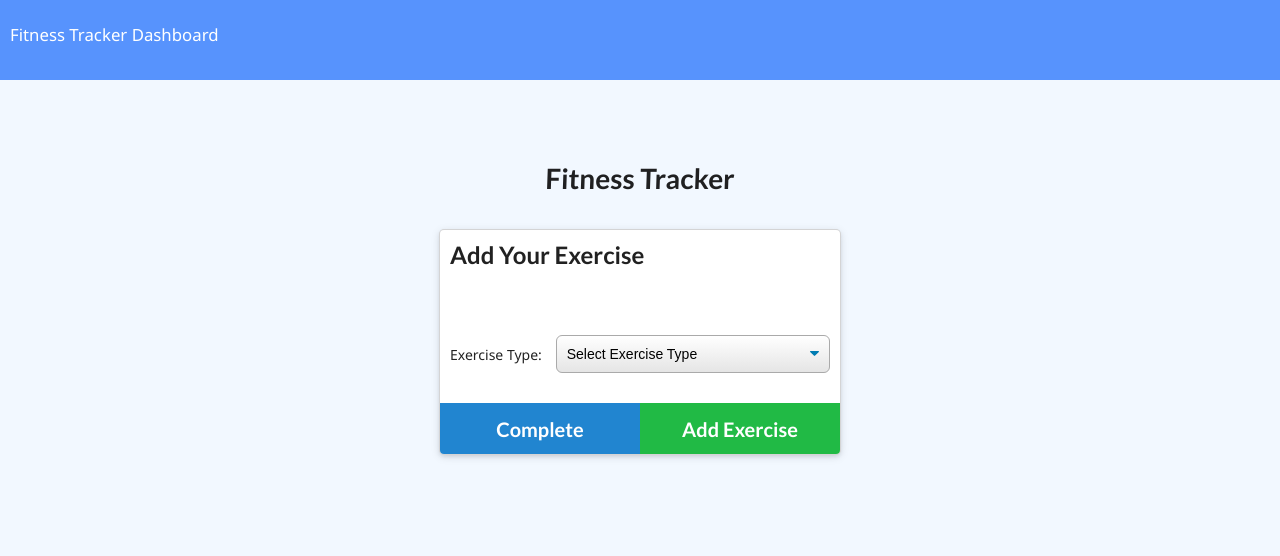
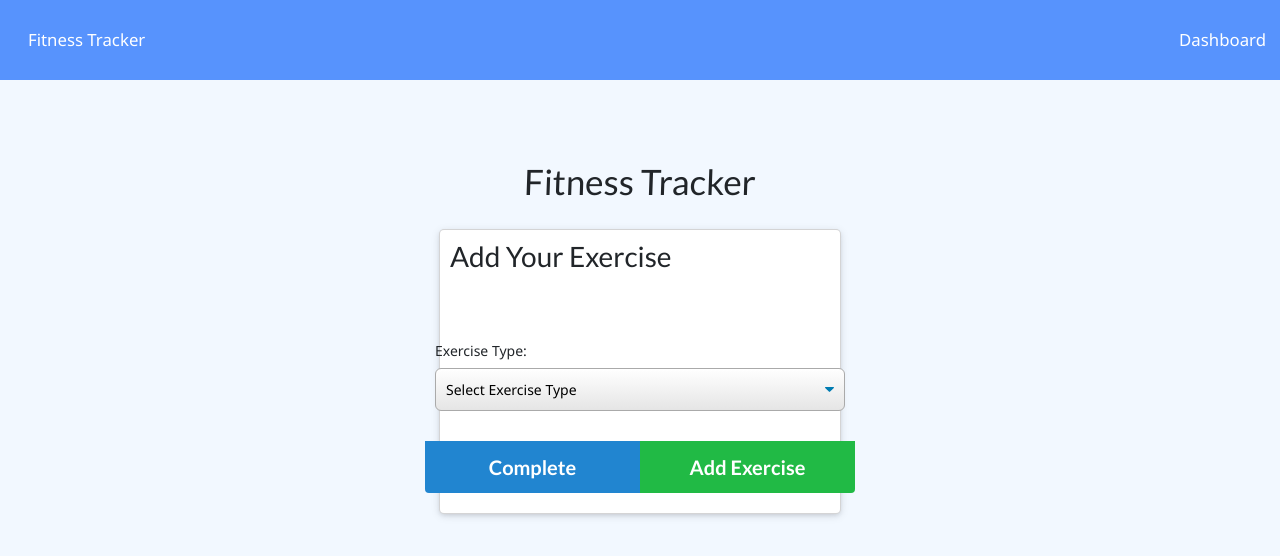
Before and after one commit to dassoumik/workout-tracker, a website: page public/exercise.html in a window 1280 px wide. Drawn offline with nearby package versions, Linux system fonts and the light colour scheme; no server answers.

Commit message:
modify the nav bar for add exercise page

```diff
--- a/public/exercise.html
+++ b/public/exercise.html
@@ -6,6 +6,7 @@
   <meta name="viewport" content="width=device-width, initial-scale=1.0" />
   <meta http-equiv="X-UA-Compatible" content="ie=edge" />
   <link rel="stylesheet" href="https://cdnjs.cloudflare.com/ajax/libs/semantic-ui/2.4.1/semantic.min.css" />
+  <link rel="stylesheet" href="https://cdn.jsdelivr.net/npm/bootstrap@4.6.0/dist/css/bootstrap.min.css"/>
   <!-- <link href="https://stackpath.bootstrapcdn.com/bootstrap/4.3.1/css/bootstrap.min.css"
     integrity="sha384-ggOyR0iXCbMQv3Xipma34MD+dH/1fQ784/j6cY/iJTQUOhcWr7x9JvoRxT2MZw1T">
     crossorigin="anonymous"> -->
@@ -14,9 +15,17 @@
 </head>
 
 <body>
-  <nav class="nav navbar bg-dark">
+  <!-- <nav class="nav navbar bg-dark">
     <a href="/">Fitness Tracker</a>
     <a href="/stats">Dashboard</a>
+  </nav> -->
+  <nav class="navbar">
+    <a class="nav-link" href="/">Fitness Tracker</a>
+    <ul class="navbar-nav ml-auto">
+      <li class="nav-item d-inline">
+         <a class="nav-link my-2 my-sm-0" href="/stats.html">Dashboard</a>
+      </li>
+    </ul>
   </nav>
   <div class="wrapper flex">
     <header>
```
